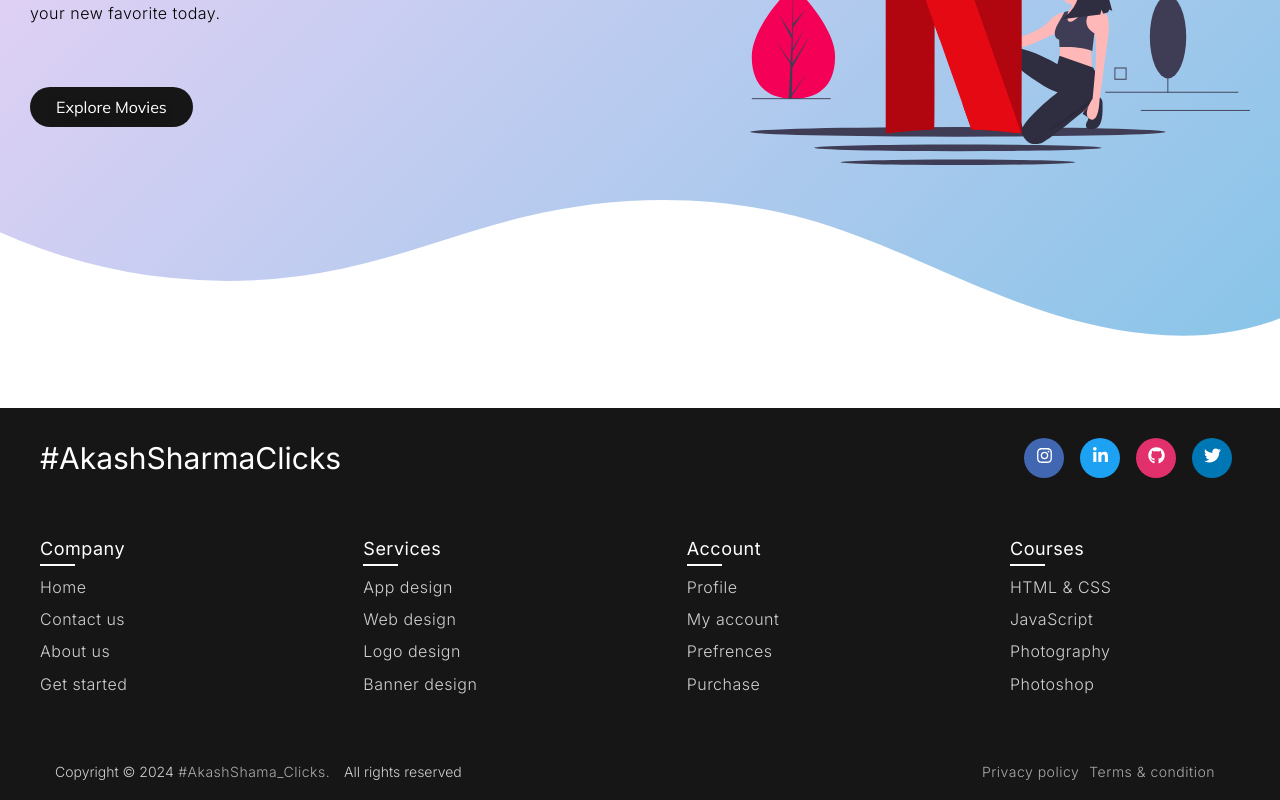
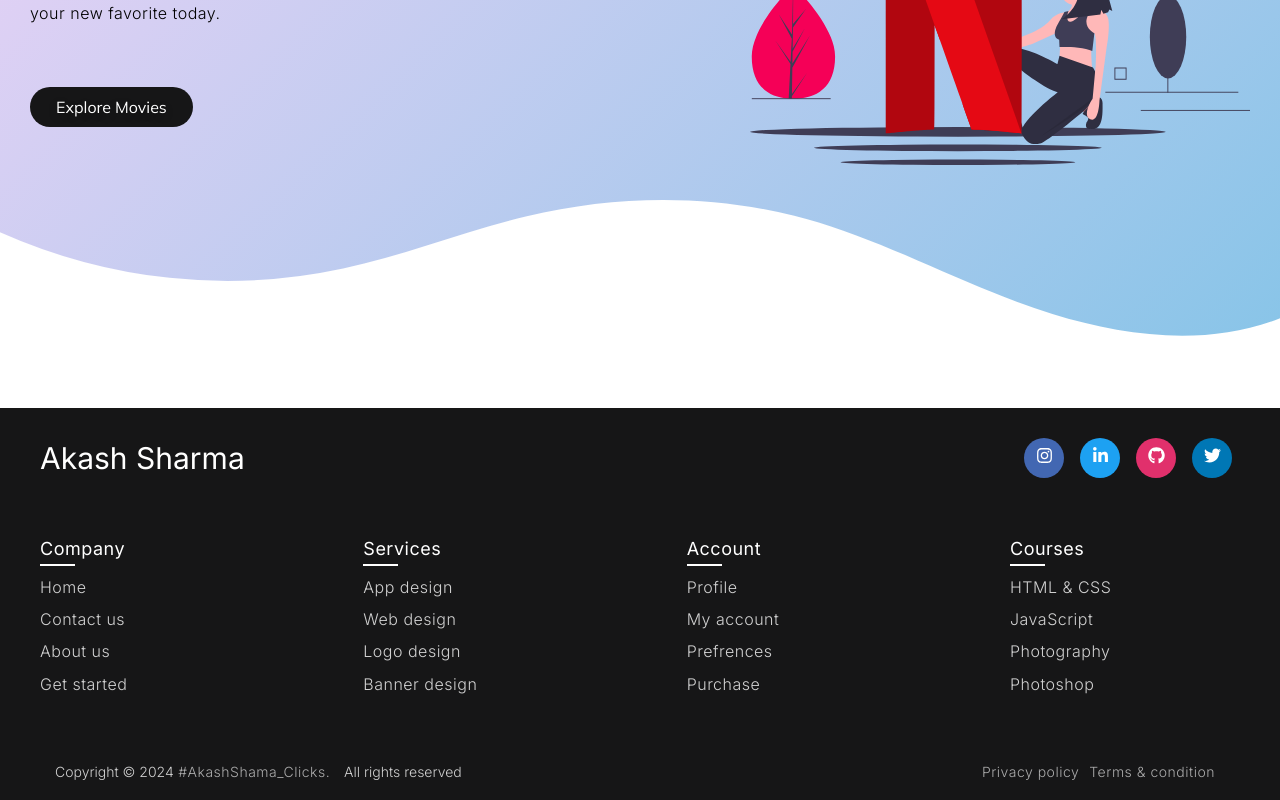
Before and after one commit to akashsharmaclicks-learningaccount/AkashFlix, a Next.js app: page / in a window 1280 px wide. Shown: the part 472-1272 px from the top of the page. Built offline with nearby package versions, Linux system fonts and the light colour scheme.

Commit message:
Updated the footer.

```diff
--- a/src/app/components/Footer.js
+++ b/src/app/components/Footer.js
@@ -1,11 +1,6 @@
 import React from "react";
 import footerStyles from "@/app/styles/footer.module.css";
-import {
-  FaTwitter,
-  FaInstagram,
-  FaLinkedinIn,
-  FaGithub,
-} from "react-icons/fa";
+import { FaTwitter, FaInstagram, FaLinkedinIn, FaGithub } from "react-icons/fa";
 import Link from "next/link";
 
 export const metadata = {
@@ -21,7 +16,7 @@ const Footer = () => {
           <div className={footerStyles.top}>
             <div className={footerStyles["logo-details"]}>
               {/*<i className={footerStyles.fab fa-slack]></i>*/}
-              <span className={footerStyles.logo_name}>#AkashSharmaClicks</span>
+              <span className={footerStyles.logo_name}>Akash Sharma</span>
             </div>
             <div className={footerStyles[`media-icons`]}>
               <Link
```
